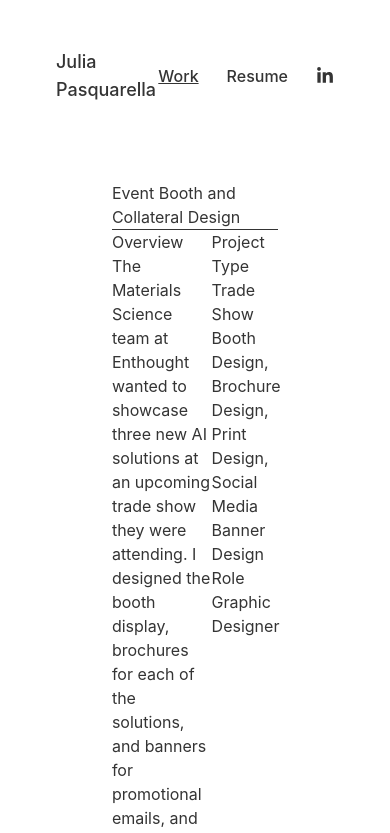
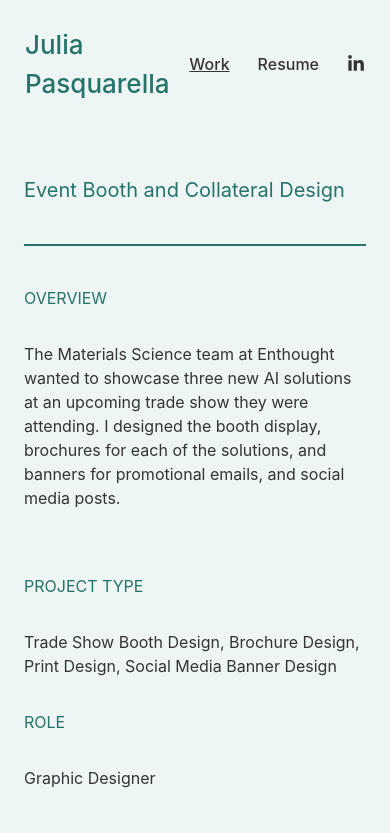
Before and after one commit to sillytsundere/gia-folio, a React (Vite) app: page /work/event-booth-and-collateral-design in a window 390 px wide. Shown: the top 833 px of the page. Built offline with nearby package versions, Linux system fonts and the light colour scheme.

Commit message:
styled mobile first, header, sales deck, project title and added titles to dynamically change

```diff
--- a/src/App.jsx
+++ b/src/App.jsx
@@ -26,7 +26,7 @@ function App() {
   }, [location]);
 
   return (
-    <div className="min-h-screen">
+    <div>
       {!isResumePage && <Header />}
       <Outlet />
       {!isResumePage && <Footer />}
--- a/src/components/Header.jsx
+++ b/src/components/Header.jsx
@@ -6,10 +6,12 @@ export default function Header() {
 
   const isWorkPage = location.pathname.startsWith("/work");
 
+  const isProjectPage = location.pathname.startsWith("/work/");
+
   return (
-    <nav className="flex flex-row justify-between items-center px-14 py-12 text-charcoal">
+    <nav className={`flex flex-row justify-between items-center text-charcoal p-[25px] ${isProjectPage ? "bg-lightGreen" : "bg-white"}`}>
       <div>
-        <Link to="/" className="text-lg">
+        <Link to="/" className={`text-[26px] ${isProjectPage ? "text-accDarkTeal" : "text-charcoal"}`}>
           Julia Pasquarella
         </Link>
       </div>
--- a/src/components/ProjectTitle.jsx
+++ b/src/components/ProjectTitle.jsx
@@ -1,17 +1,19 @@
 export default function ProjectTitle({ projectData }) {
   return (
-    <section className="project-info w-1/2">
-      <h1>{projectData.name}</h1>
-      <hr></hr>
-      <div className="flex flex-row">
-        <div className="w-3/5">
-          <h2>Overview</h2>
+    <section className="px-6 py-7 w-screen">
+      <h1 className="text-xl text-accDarkTeal py-5">{projectData.name}</h1>
+      <div className="text-accDarkTeal py-5">
+        <hr className="h-0.5 bg-accDarkTeal"></hr>
+      </div>
+      <div className="flex flex-col text-base">
+        <div className="pb-8 pt-5">
+          <h2 className="text-accDarkTeal mb-8">OVERVIEW</h2>
           <p>{projectData.overview}</p>
         </div>
-        <div className="w-2/5">
-          <h2>Project Type</h2>
+        <div className="py-8">
+          <h2 className="text-accDarkTeal mb-8">PROJECT TYPE</h2>
           <p>{projectData.type}</p>
-          <h2>Role</h2>
+          <h2 className="text-accDarkTeal my-8">ROLE</h2>
           <p>{projectData.role}</p>
         </div>
       </div>
--- a/src/output.css
+++ b/src/output.css
@@ -554,6 +554,49 @@ video {
   --tw-contain-style:  ;
 }
 
+.container {
+  width: 100%;
+}
+
+@media (min-width: 640px) {
+  .container {
+    max-width: 640px;
+  }
+}
+
+@media (min-width: 768px) {
+  .container {
+    max-width: 768px;
+  }
+}
+
+@media (min-width: 1024px) {
+  .container {
+    max-width: 1024px;
+  }
+}
+
+@media (min-width: 1280px) {
+  .container {
+    max-width: 1280px;
+  }
+}
+
+@media (min-width: 1536px) {
+  .container {
+    max-width: 1536px;
+  }
+}
+
+.m-0 {
+  margin: 0px;
+}
+
+.my-8 {
+  margin-top: 2rem;
+  margin-bottom: 2rem;
+}
+
 .me-7 {
   margin-inline-end: 1.75rem;
 }
@@ -562,28 +605,56 @@ video {
   margin-inline-start: 1.75rem;
 }
 
+.mb-8 {
+  margin-bottom: 2rem;
+}
+
 .flex {
   display: flex;
+}
+
+.grid {
+  display: grid;
 }
 
 .h-\[280px\] {
   height: 280px;
 }
 
+.h-5 {
+  height: 1.25rem;
+}
+
+.h-4 {
+  height: 1rem;
+}
+
+.h-3 {
+  height: 0.75rem;
+}
+
+.h-1 {
+  height: 0.25rem;
+}
+
+.h-0 {
+  height: 0px;
+}
+
+.h-0\.5 {
+  height: 0.125rem;
+}
+
 .min-h-screen {
   min-height: 100vh;
 }
 
+.w-1\/2 {
+  width: 50%;
+}
+
 .w-1\/3 {
   width: 33.333333%;
-}
-
-.w-screen {
-  width: 100vw;
-}
-
-.w-1\/2 {
-  width: 50%;
 }
 
 .w-2\/5 {
@@ -592,6 +663,19 @@ video {
 
 .w-3\/5 {
   width: 60%;
+}
+
+.w-screen {
+  width: 100vw;
+}
+
+.w-fit {
+  width: -moz-fit-content;
+  width: fit-content;
+}
+
+.w-full {
+  width: 100%;
 }
 
 .flex-row {
@@ -614,9 +698,82 @@ video {
   justify-content: space-between;
 }
 
+.gap-1 {
+  gap: 0.25rem;
+}
+
+.gap-2 {
+  gap: 0.5rem;
+}
+
+.gap-3 {
+  gap: 0.75rem;
+}
+
+.gap-4 {
+  gap: 1rem;
+}
+
+.border-2 {
+  border-width: 2px;
+}
+
+.border-b-4 {
+  border-bottom-width: 4px;
+}
+
+.border-b-2 {
+  border-bottom-width: 2px;
+}
+
+.border-black {
+  --tw-border-opacity: 1;
+  border-color: rgb(0 0 0 / var(--tw-border-opacity));
+}
+
+.border-darkTeal {
+  --tw-border-opacity: 1;
+  border-color: rgb(45 143 133 / var(--tw-border-opacity));
+}
+
 .bg-lightGreen {
   --tw-bg-opacity: 1;
   background-color: rgb(237 245 245 / var(--tw-bg-opacity));
+}
+
+.bg-darkTeal {
+  --tw-bg-opacity: 1;
+  background-color: rgb(45 143 133 / var(--tw-bg-opacity));
+}
+
+.bg-accDarkTeal {
+  --tw-bg-opacity: 1;
+  background-color: rgb(38 115 106 / var(--tw-bg-opacity));
+}
+
+.bg-white {
+  --tw-bg-opacity: 1;
+  background-color: rgb(255 255 255 / var(--tw-bg-opacity));
+}
+
+.p-6 {
+  padding: 1.5rem;
+}
+
+.p-4 {
+  padding: 1rem;
+}
+
+.p-\[5px\] {
+  padding: 5px;
+}
+
+.p-\[25px\] {
+  padding: 25px;
+}
+
+.p-3 {
+  padding: 0.75rem;
 }
 
 .px-14 {
@@ -629,8 +786,71 @@ video {
   padding-bottom: 3rem;
 }
 
+.py-4 {
+  padding-top: 1rem;
+  padding-bottom: 1rem;
+}
+
+.py-8 {
+  padding-top: 2rem;
+  padding-bottom: 2rem;
+}
+
+.py-5 {
+  padding-top: 1.25rem;
+  padding-bottom: 1.25rem;
+}
+
+.px-6 {
+  padding-left: 1.5rem;
+  padding-right: 1.5rem;
+}
+
+.py-7 {
+  padding-top: 1.75rem;
+  padding-bottom: 1.75rem;
+}
+
+.py-3 {
+  padding-top: 0.75rem;
+  padding-bottom: 0.75rem;
+}
+
+.py-3\.5 {
+  padding-top: 0.875rem;
+  padding-bottom: 0.875rem;
+}
+
 .pb-8 {
   padding-bottom: 2rem;
+}
+
+.pb-4 {
+  padding-bottom: 1rem;
+}
+
+.pt-4 {
+  padding-top: 1rem;
+}
+
+.pb-5 {
+  padding-bottom: 1.25rem;
+}
+
+.pb-6 {
+  padding-bottom: 1.5rem;
+}
+
+.pb-7 {
+  padding-bottom: 1.75rem;
+}
+
+.pt-5 {
+  padding-top: 1.25rem;
+}
+
+.text-center {
+  text-align: center;
 }
 
 .text-2xl {
@@ -653,6 +873,24 @@ video {
   line-height: 1.75rem;
 }
 
+.text-xl {
+  font-size: 1.25rem;
+  line-height: 1.75rem;
+}
+
+.text-sm {
+  font-size: 0.875rem;
+  line-height: 1.25rem;
+}
+
+.text-\[14px\] {
+  font-size: 14px;
+}
+
+.text-\[26px\] {
+  font-size: 26px;
+}
+
 .font-medium {
   font-weight: 500;
 }
@@ -665,6 +903,11 @@ video {
 .text-darkTeal {
   --tw-text-opacity: 1;
   color: rgb(45 143 133 / var(--tw-text-opacity));
+}
+
+.text-accDarkTeal {
+  --tw-text-opacity: 1;
+  color: rgb(38 115 106 / var(--tw-text-opacity));
 }
 
 .underline {
--- a/src/pages/Work.jsx
+++ b/src/pages/Work.jsx
@@ -22,7 +22,7 @@ export default function Work() {
     const isWorkPage = location.pathname === '/work';
 
     return (
-        <main>
+        <main className="m-0">
             {isWorkPage ? (
                 <section className="section">
                 {projectData.map((project) => (
--- a/src/projects/EventBooth.jsx
+++ b/src/projects/EventBooth.jsx
@@ -2,7 +2,7 @@ import ProjectTitle from "../components/ProjectTitle";
 
 export default function EventBooth({ projectData }) {
   return (
-    <div className="flex flex-col items-center">
+    <div className="flex flex-col items-center bg-lightGreen">
       <ProjectTitle projectData={projectData} />
       <section>
         <img src={`../${projectData.images[0].image}`} />
--- a/src/projects/SalesDeck.jsx
+++ b/src/projects/SalesDeck.jsx
@@ -2,18 +2,20 @@ import ProjectTitle from "../components/ProjectTitle";
 
 export default function SalesDeck({ projectData }) {
   return (
-    <div className="flex flex-col items-center">
+    <div className="flex flex-col items-center bg-lightGreen">
       <ProjectTitle projectData={projectData} />
-      <section>
-        <img src={`../${projectData.images[0].image}`} />
+      <section className="p-3 grid gap-4">
+        <img src={`../${projectData.images[0].image}`} className="w-full"/>
         <img src={`../${projectData.images[1].image}`} />
         <img src={`../${projectData.images[2].image}`} />
-        <img src={`../${projectData.images[3].image}`} />
+        <img src={`../${projectData.images[3].image}`} className="w-full"/>
         <img src={`../${projectData.images[4].image}`} />
         <img src={`../${projectData.images[5].image}`} />
         <img src={`../${projectData.images[6].image}`} />
+        <div>
         <img src={`../${projectData.images[7].image}`} />
-        <p>{projectData.images[7].caption}</p>
+        <p className="text-sm py-3.5">{projectData.images[7].caption}</p>
+        </div>
       </section>
       <section>
       <img src={`../${projectData.slides[0]}`} />
```
